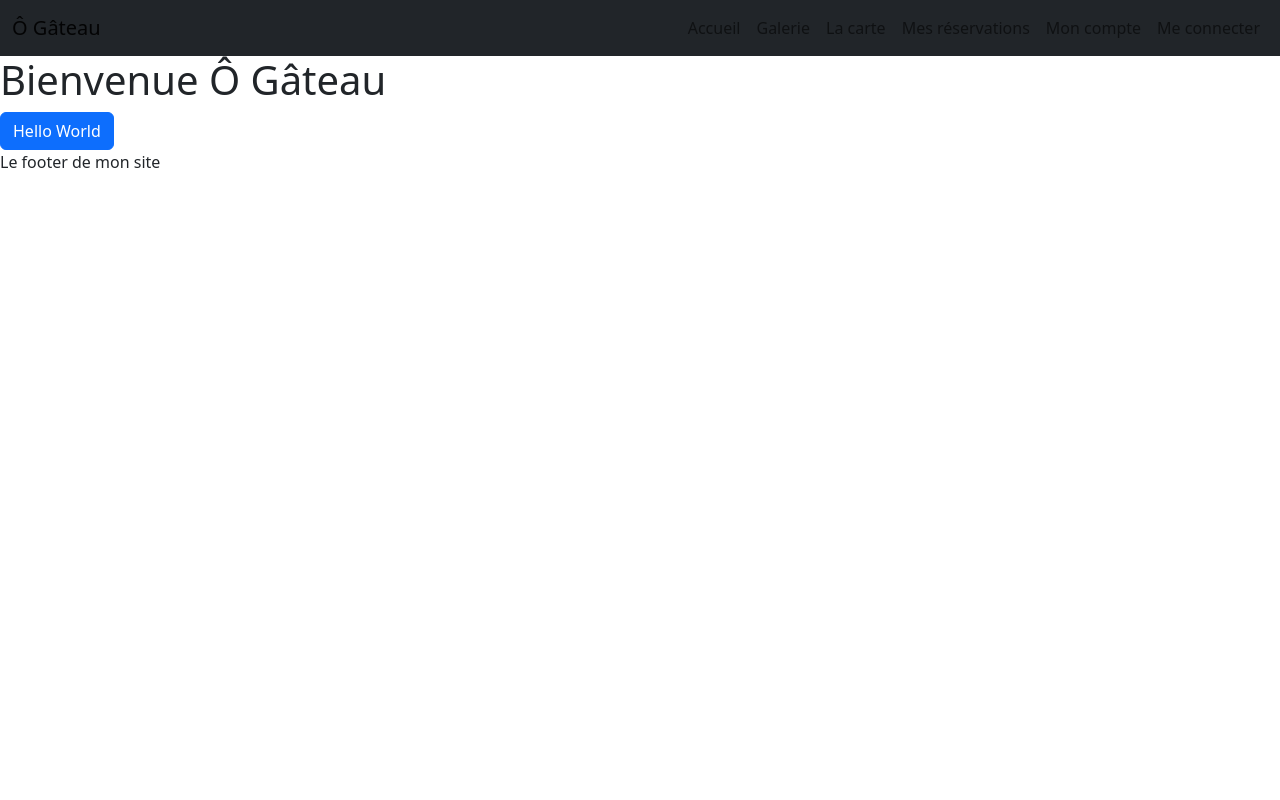
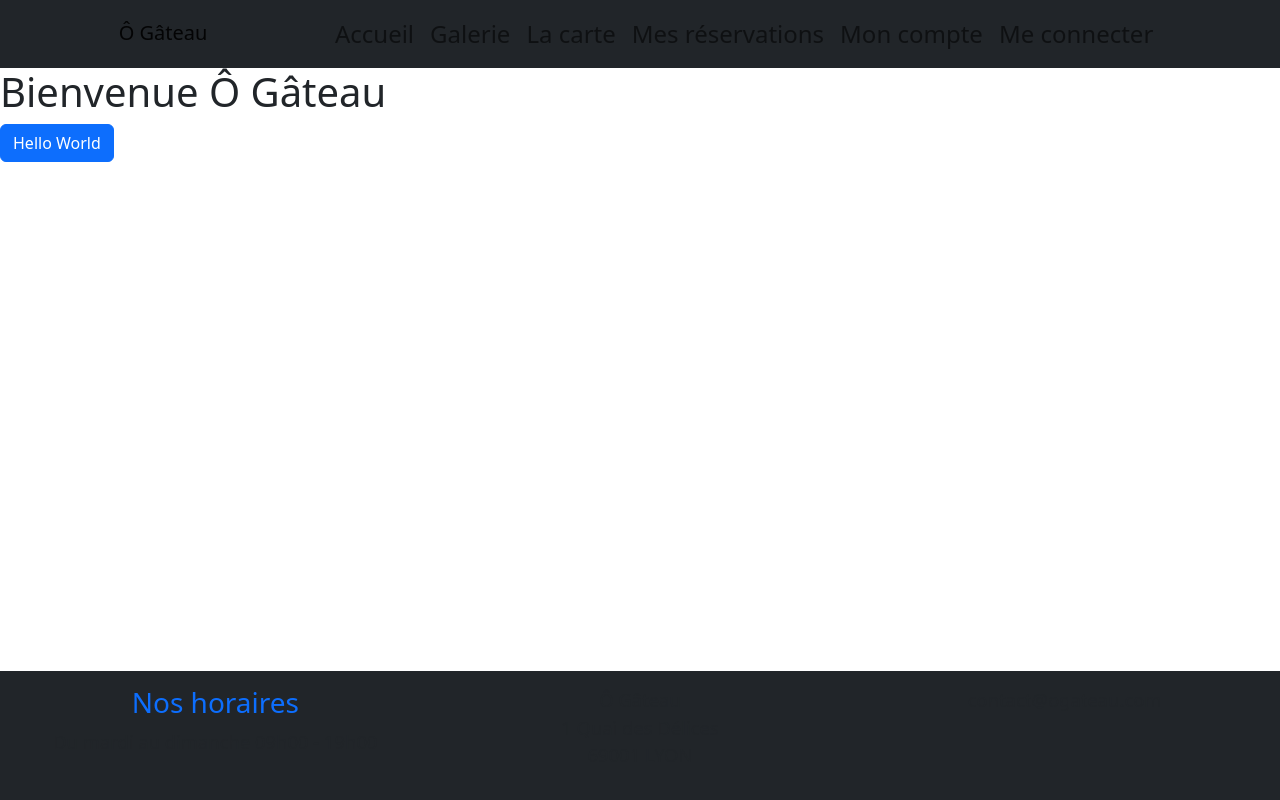
Before and after one commit to LLM97430/OG-teauFront, a website with bundled scripts: page index.html in a window 1280 px wide. Built offline with nearby package versions, Linux system fonts and the light colour scheme; files whose address does not match are found by name; a web font is replaced by a local one.

Commit message:
Add site footer

```diff
--- a/index.html
+++ b/index.html
@@ -3,21 +3,22 @@
 <head>
    <meta charset="UTF-8">
    <meta name="viewport" content="width=device-width, initial-scale=1.0">
+   <link rel="stylesheet" href="node_modules/bootstrap/dist/css/bootstrap.min.css">
+   <link rel="stylesheet" href="https://cdn.jsdelivr.net/npm/bootstrap-icons@1.13.1/font/bootstrap-icons.min.css">
+   <link rel="stylesheet" href="/scss/main.css">
    <link rel="preconnect" href="https://fonts.googleapis.com">
    <link rel="preconnect" href="https://fonts.gstatic.com" crossorigin>
    <link href="https://fonts.googleapis.com/css2?family=Agbalumo&display=swap" rel="stylesheet">
-   <link rel="stylesheet" href="node_modules/bootstrap/dist/css/bootstrap.min.css">
-   <link rel="stylesheet" href="https://cdn.jsdelivr.net/npm/bootstrap-icons@1.13.1/font/bootstrap-icons.min.css">
-   <link rel="stylesheet" href="/scss/main.css">
+<link href="https://fonts.googleapis.com/css2?family=Buda:wght@300&display=swap" rel="stylesheet">
 
    <title>Document</title>
 </head>
 <body>
    <header>
-      <nav class ="navbar navbar-expand-lg bg-dark">
-         <div class="container-fluid">
-            <a class="navbar-brand" href="/">Ô Gâteau</a>
-            <button class="navbar-toggler" type="button" data-bs-toggle="collapse" data-bs-targer="#navbarSupportedContent" aria-controls="navbarSupportedContent" aria-expanded="false" aria-label="Toggle navigation">
+      <nav class ="navbar navbar-expand-lg bg-dark ">
+         <div class="container-fluid col-md-10">
+            <h3><a class="navbar-brand" href="/">Ô Gâteau</a></h3>
+            <button class="navbar-toggler" type="button" data-bs-toggle="collapse" data-bs-target="#navbarSupportedContent" aria-controls="navbarSupportedContent" aria-expanded="false" aria-label="Toggle navigation">
                <span class="navbar-toggler-icon"></span>
             </button>
             <div class="collapse navbar-collapse" id="navbarSupportedContent">
@@ -51,7 +52,22 @@
       <!-- Le contenu de la page sera injecté ici-->
    </main>
 
-   <footer>Le footer de mon site</footer>
+   <footer class="bg-dark --bs-body-color text-center footer">
+      <div class="row">
+         <div class="col-12 col-lg-4">
+            <h3 class="text-primary">Nos horaires</h3>
+            <p>Du mardi au dimanche 09h00 - 19h00</p>
+         </div>
+         <div class="col-6 col-lg-4">
+            <p>Ô Gâteau<br/>
+               1 Quai des Délices<br/>
+               69001 LYON</p>
+         </div>
+         <div class = "col-6 col-lg-4 align-middle">
+            <p>contact@ogateau.com</p>
+         </div>
+      </div>
+   </footer>
 
    <script type="module" src="./Router/router.js"></script>
    <script src="node_modules/bootstrap/dist/js/bootstrap.bundle.min.js"></script>
```
Also changed, not shown: scss/main.css.
